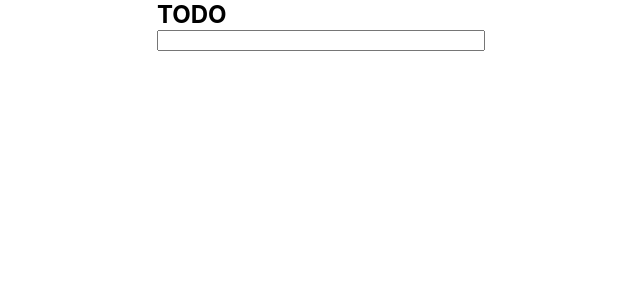
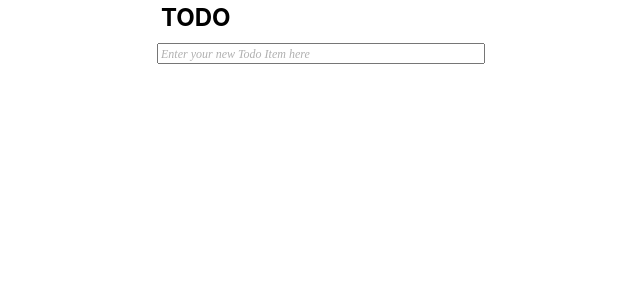
Before and after one commit to naveen-kumar-vadla/todo-react, a React (Create React App) app: page / in a window 1280 px wide. Shown: the top 300 px of the page, without its empty margins (323-963 px from the left). Built offline with nearby package versions, Linux system fonts and the light colour scheme.

Commit message:
fixed css

```diff
--- a/src/App.css
+++ b/src/App.css
@@ -1,10 +1,26 @@
+::placeholder {
+  font-style: italic;
+  color: #b0b0b0;
+  font-family: font-awesome;
+  font-size: 1.5vh;
+}
+
 .todo {
   margin: 0 auto;
   width: 25vw;
+  word-wrap: break-word;
+  word-break: break-all;
+  hyphens: auto;
 }
 
 .todo-name {
   cursor: pointer;
+  border: 2px solid transparent;
+  padding: 1px 2px;
+}
+
+.todo-name,
+.todo-name-edit-mode {
   font-weight: bold;
   font-size: 3vh;
 }
@@ -48,7 +64,7 @@
   text-decoration: line-through;
 }
 
-.todo-item-container {
+.flex-container {
   width: 100%;
   display: flex;
   justify-content: space-between;
@@ -60,6 +76,15 @@
   cursor: pointer;
 }
 
-input[type="text"] {
+input[type='text'] {
   width: 100%;
 }
+
+.todo-item-adder {
+  margin: 1vh 0vh 1vh 0vh;
+  width: 100%;
+}
+
+.reset-button {
+  margin-top: 1vh;
+}
--- a/src/App.js
+++ b/src/App.js
@@ -3,6 +3,6 @@ import './App.css';
 
 import Todo from './Todo.js';
 
-const App = () => <div><Todo /></div>;
+const App = () => <Todo />;
 
 export default App;
--- a/src/Input.js
+++ b/src/Input.js
@@ -1,12 +1,15 @@
 import React from 'react';
 
-const Input = ({ value, onChange, onKeyDown }) => {
+const Input = ({ className,value, onChange, onKeyDown,placeholder,autoFocus }) => {
   return (
     <input
+      className={className}
       type='text'
       value={value}
       onChange={event => onChange(event.target.value)}
       onKeyDown={event => onKeyDown(event.key, event.target.value)}
+      placeholder={placeholder}
+      autoFocus={autoFocus}
     ></input>
   );
 };
--- a/src/Todo.js
+++ b/src/Todo.js
@@ -71,7 +71,7 @@ class Todo extends Component {
           updateName={this.updateName}
           reset={this.reset}
         />
-        <div>{this.createTodoItems()}</div>
+        {this.createTodoItems()}
         <TodoItemAdder addTodoItem={this.addTodoItem} />
       </div>
     );
--- a/src/TodoHeader.js
+++ b/src/TodoHeader.js
@@ -43,20 +43,26 @@ class TodoHeader extends Component {
     const resetButtonClassName = this.state.isHovered ? 'fas fa-times' : '';
     const header = (
       <div
-        className='todo-item-container'
-        onClick={this.toggleEditMode}
+        className='flex-container'
         onMouseEnter={this.toggleMouseHover}
         onMouseLeave={this.toggleMouseHover}
       >
-        <div className='todo-name'> {this.state.name} </div>
-        <i className={'icon ' + resetButtonClassName} onClick={resetAction}></i>
+        <div className='todo-name' onClick={this.toggleEditMode}>
+          {this.state.name}
+        </div>
+        <i
+          className={'icon reset-button ' + resetButtonClassName}
+          onClick={resetAction}
+        ></i>
       </div>
     );
     const inputHeader = (
       <Input
+        className='todo-name-edit-mode'
         value={this.state.name}
         onChange={this.updateName}
         onKeyDown={this.onKeyDown}
+        autoFocus={true}
       />
     );
     return this.state.isEditing ? inputHeader : header;
--- a/src/TodoItem.js
+++ b/src/TodoItem.js
@@ -28,14 +28,13 @@ class TodoItem extends Component {
     return (
       <div
         className={`todoItem-${this.props.state.name}`}
+        onClick={this.toggleState}
         onMouseEnter={this.toggleMouseHover}
         onMouseLeave={this.toggleMouseHover}
       >
-        <div className='highlighter'></div>
-        <div className='todo-item-container'>
-          <div className='title' onClick={this.toggleState}>
-            {this.props.title}
-          </div>
+        <span className='highlighter'></span>
+        <div className='flex-container'>
+          <div className='title'>{this.props.title}</div>
           <i
             className={'icon ' + deleteButtonClassName}
             onClick={deleteAction}
--- a/src/TodoItemAdder.js
+++ b/src/TodoItemAdder.js
@@ -24,9 +24,11 @@ class TodoItemAdder extends Component {
   render() {
     return (
       <Input
+        className='todo-item-adder'
         value={this.state.inputValue}
         onChange={this.onInputValueChange}
         onKeyDown={this.onKeyDown}
+        placeholder='Enter your new Todo Item here'
       />
     );
   }
```
